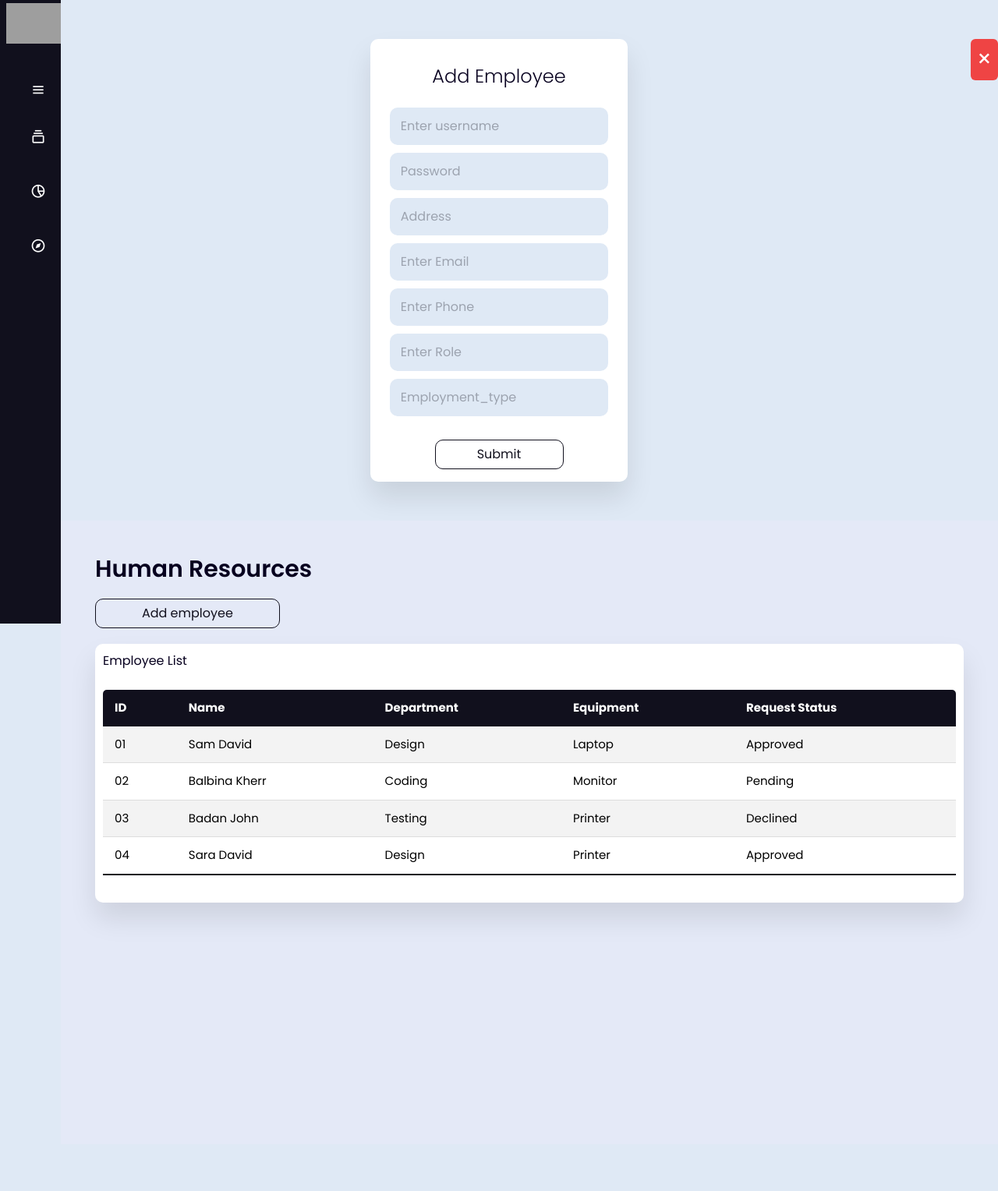
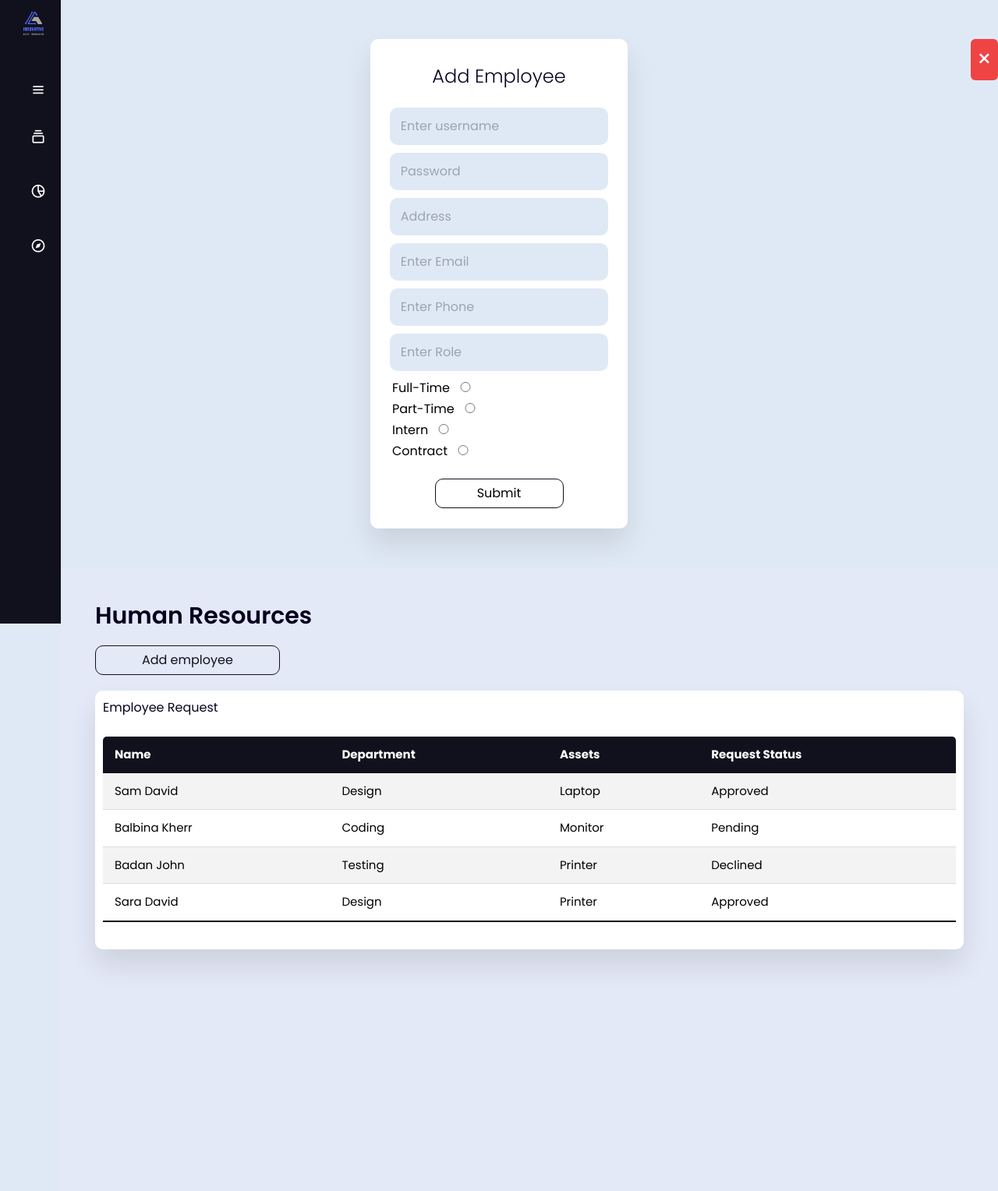
Before and after one commit to MrDipo/csc415-proj-asset-management, a PHP site: page /pages/human_resources.html in a window 1280 px wide. Shown: the whole page at 78% size. Before the commit the page ends 1176 px from the top, so only its background shows below. Run offline with PHP 8.4, Linux system fonts and the light colour scheme; some libraries are stand-ins or nearby versions; grey boxes are pictures that could not be loaded.

Commit message:
changed buttons to form buttons and other stuff also added assets folder

```diff
--- a/pages/employee.html
+++ b/pages/employee.html
@@ -48,8 +48,8 @@
           </select>
 
           <closeform></closeform>
+          <input type="submit" class="w-1/2 mt-5" value="Submit" />
         </form>
-        <button class="add-employee w-1/2 mt-5">Submit</button>
       </div>
     </div>
     <div class="sidebar close">
--- a/pages/human_resources.html
+++ b/pages/human_resources.html
@@ -36,11 +36,46 @@
           <input type="email" placeholder="Enter Email" />
           <input type="text" placeholder="Enter Phone" />
           <input type="text" placeholder="Enter Role" />
-          <input type="text" placeholder="Employment_type" />
+          <div class="flex w-1/2 justify-content ml-7">
+            <label for="full-time">Full-Time</label>
+            <input
+              class="w-10 mt-1"
+              type="radio"
+              name="add-employee"
+              value="full-time"
+            />
+          </div>
+          <div class="flex w-1/2 justify-content ml-7">
+            <label for="part-time">Part-Time</label>
+            <input
+              class="w-10 mt-1"
+              type="radio"
+              name="add-employee"
+              value="part-time"
+            />
+          </div>
+          <div class="flex w-1/2 justify-content ml-7">
+            <label for="intern">Intern</label>
+            <input
+              class="w-10 mt-1"
+              type="radio"
+              name="add-employee"
+              value="intern"
+            />
+          </div>
+          <div class="flex w-1/2 justify-content ml-7">
+            <label for="contract">Contract</label>
+            <input
+              class="w-10 mt-1"
+              type="radio"
+              name="add-employee"
+              value="contract"
+            />
+          </div>
 
           <closeform></closeform>
+          <input type="submit" value="Submit" class="w-1/2 mt-5" />
         </form>
-        <button class="add-employee w-1/2 mt-5">Submit</button>
       </div>
     </div>
     <div class="sidebar close">
@@ -122,42 +157,36 @@
 
           <section class="attendance">
             <div class="attendance-list">
-              <h1>Employee List</h1>
+              <h1>Employee Request</h1>
               <table class="table">
                 <thead>
                   <tr>
-                    <th>ID</th>
                     <th>Name</th>
                     <th>Department</th>
-                    <th>Equipment</th>
+                    <th>Assets</th>
                     <th>Request Status</th>
                   </tr>
                 </thead>
                 <tbody>
                   <tr>
-                    <td>01</td>
                     <td>Sam David</td>
                     <td>Design</td>
-
                     <td>Laptop</td>
                     <td>Approved</td>
                   </tr>
                   <tr>
-                    <td>02</td>
                     <td>Balbina Kherr</td>
                     <td>Coding</td>
                     <td>Monitor</td>
                     <td>Pending</td>
                   </tr>
                   <tr>
-                    <td>03</td>
                     <td>Badan John</td>
                     <td>testing</td>
                     <td>Printer</td>
                     <td>Declined</td>
                   </tr>
                   <tr>
-                    <td>04</td>
                     <td>Sara David</td>
                     <td>Design</td>
                     <td>Printer</td>
--- a/styles/style2.css
+++ b/styles/style2.css
@@ -221,3 +221,15 @@ table thead tr{
   color: #fff;
   transition: 0.5rem;
 }
+input[type="submit"]{
+  padding: 6px 20px;
+  border-radius: 10px;
+  cursor: pointer;
+  background: transparent;
+  border: 1px solid #11101d;
+}
+input[type='submit']:hover{
+  background: #11101d;
+  color: #fff;
+  transition: 0.5rem;
+}
```
Also changed, not shown: index.html (+0 -12 lines), pages/manager.html (+26 -20 lines), pages/request.html (+8 -4 lines), assets/logo.png (added), assets/logo2.png (added).
